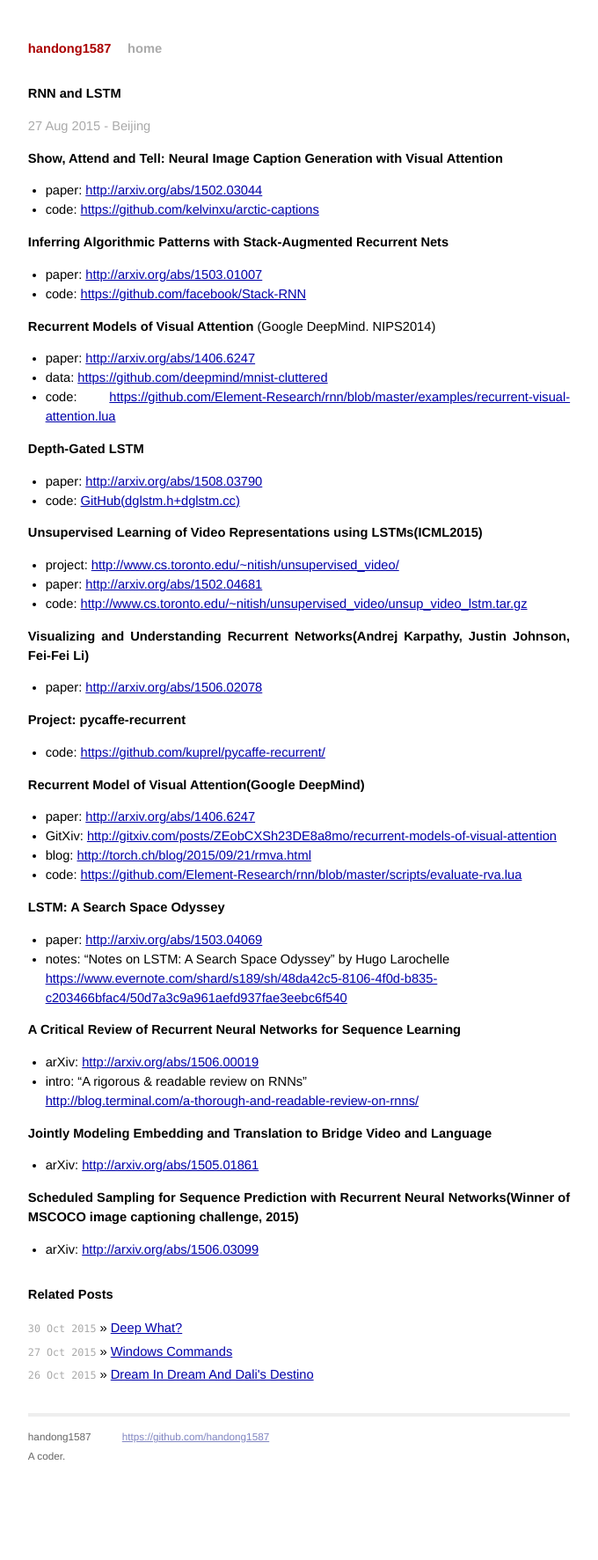
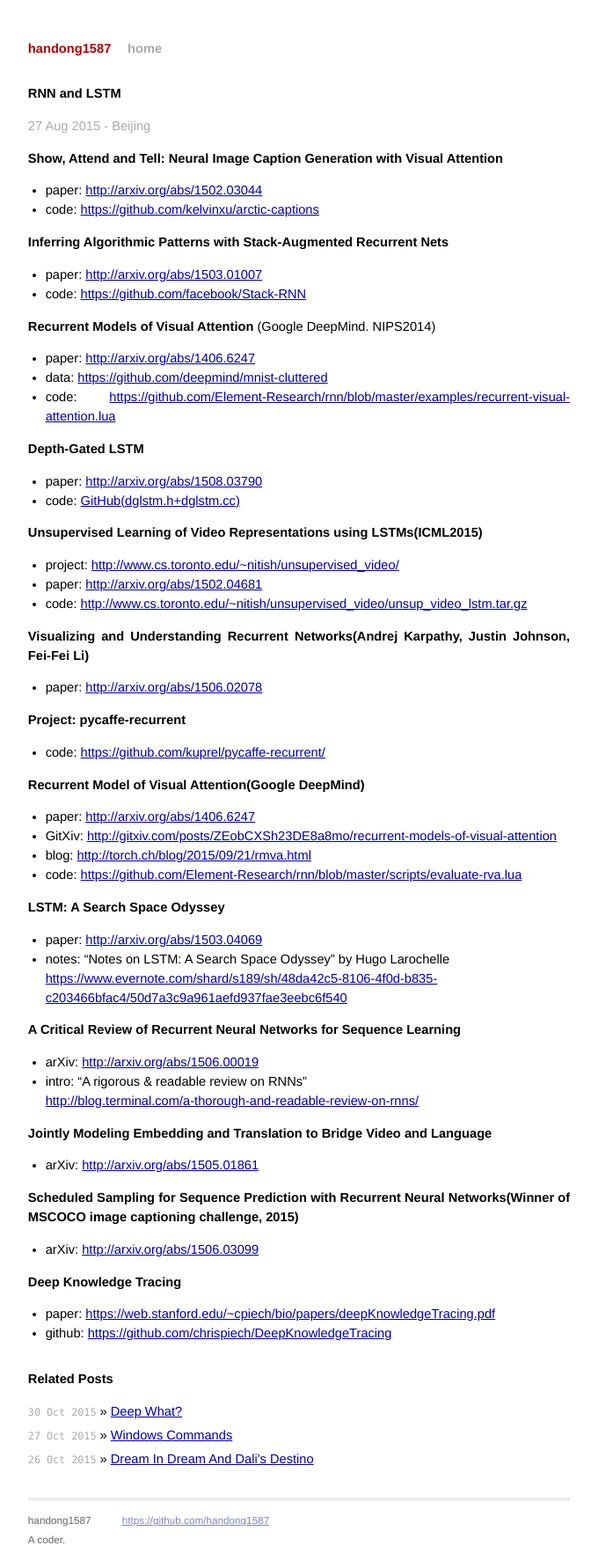
Before and after one commit to handong1587/handong1587.github.io, a Jekyll site: the page built from _posts/deep_learning/2015-08-27-rnn-and-lstm.md, in a window 1280 px wide. Shown: the whole page at 88% size, without its empty margins (300-980 px from the left). Built offline with Jekyll 4.4.1, drawn with Linux system fonts in a browser that asks for light colours; Markdown is read by kramdown in place of the engine named in the settings; comment, search, counter and statistics services are not loaded; before the commit the page ends 1678 px from its top, so only the background shows below that.

Commit message:
update rnn-lstm.md

```diff
--- a/_posts/deep_learning/2015-08-27-rnn-and-lstm.md
+++ b/_posts/deep_learning/2015-08-27-rnn-and-lstm.md
@@ -69,3 +69,8 @@ title: RNN and LSTM
 **Scheduled Sampling for Sequence Prediction with Recurrent Neural Networks(Winner of MSCOCO image captioning challenge, 2015)**
 
 - arXiv: [http://arxiv.org/abs/1506.03099](http://arxiv.org/abs/1506.03099)
+
+**Deep Knowledge Tracing**
+
+- paper: [https://web.stanford.edu/~cpiech/bio/papers/deepKnowledgeTracing.pdf](https://web.stanford.edu/~cpiech/bio/papers/deepKnowledgeTracing.pdf)
+- github: [https://github.com/chrispiech/DeepKnowledgeTracing](https://github.com/chrispiech/DeepKnowledgeTracing)
```
